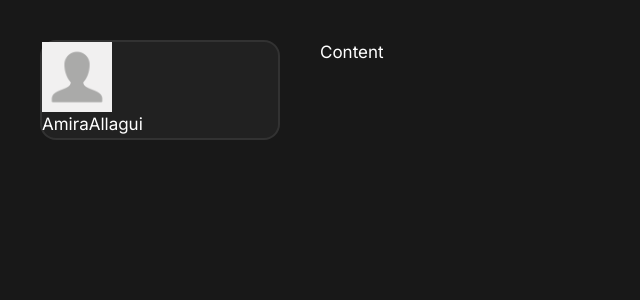
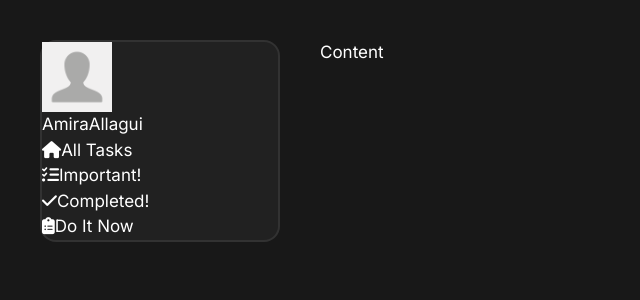
Before and after one commit to amiraadev/task-manager-nextjs, a Next.js app: page / in a window 1280 px wide. Shown: the top 300 px of the page, without its empty margins (0-640 px from the left). Built offline with nearby package versions, Linux system fonts and the light colour scheme.

Commit message:
mapping the links in the sidebar

```diff
--- a/app/components/Sidebar/Sidebar.tsx
+++ b/app/components/Sidebar/Sidebar.tsx
@@ -5,11 +5,17 @@ import React from "react";
 import styled from "styled-components";
 import { useGlobalState } from "@/app/context/globalProvider";
 import Image from "next/image";
+import menu from "@/app/utils/menu";
+import Link from "next/link";
+import { usePathname, useRouter } from "next/navigation";
 
 function Sidebar() {
+	const router = useRouter();
+	const pathname = usePathname();
 	const { theme } = useGlobalState();
-	// console.log(theme);
-
+	const handleClick = (link: string) => {
+		router.push(link);
+	};
 	return (
 		<SidebarStyled theme={theme}>
 			<div className='profile'>
@@ -22,14 +28,21 @@ function Sidebar() {
 						alt='profile'
 					/>
 				</div>
-        <span>
-           Amira
-        </span>
-        <span>
-           Allagui
-        </span>
+				<span>Amira</span>
+				<span>Allagui</span>
 			</div>
-      <ul className="nav-items"></ul>
+			<ul className='nav-items'>
+				{menu.map((item, i) => {
+					return (
+						<li key={i} className={`nav-item ${pathname === item.link ? "active" :" "}`} onClick={() => {
+              handleClick(item.link)
+            }}>
+							{item.icon}
+							<Link href={item.link}>{item.title}</Link>
+						</li>
+					);
+				})}
+			</ul>
 		</SidebarStyled>
 	);
 }
--- a/app/layout.tsx
+++ b/app/layout.tsx
@@ -21,6 +21,15 @@ export default function RootLayout({
 }) {
 	return (
 		<html lang='en'>
+			<head>
+				<link
+					rel='stylesheet'
+					href='https://cdnjs.cloudflare.com/ajax/libs/font-awesome/6.5.1/css/all.min.css'
+					integrity='sha512-DTOQO9RWCH3ppGqcWaEA1BIZOC6xxalwEsw9c2QQeAIftl+Vegovlnee1c9QX4TctnWMn13TZye+giMm8e2LwA=='
+					crossOrigin='anonymous'
+					referrerPolicy='no-referrer'
+				/>
+			</head>
 			<body className={inter.className}>
 				<ContextProvider>
 					<GlobalStyleProvider>
```
